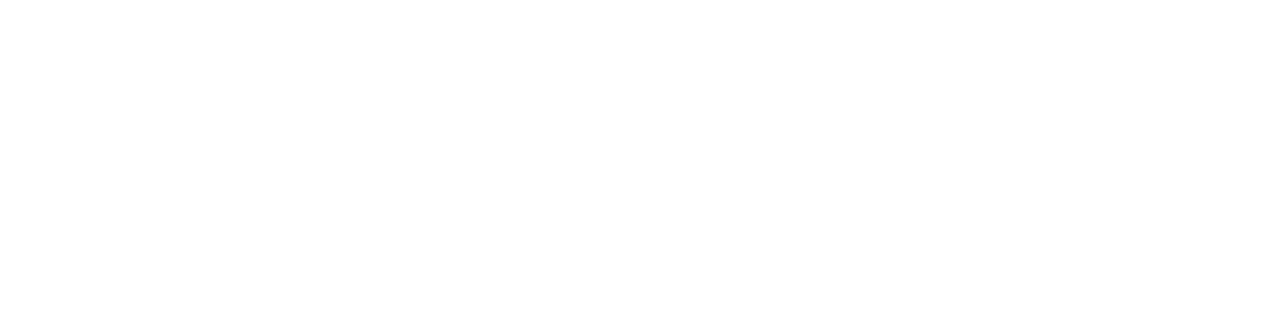
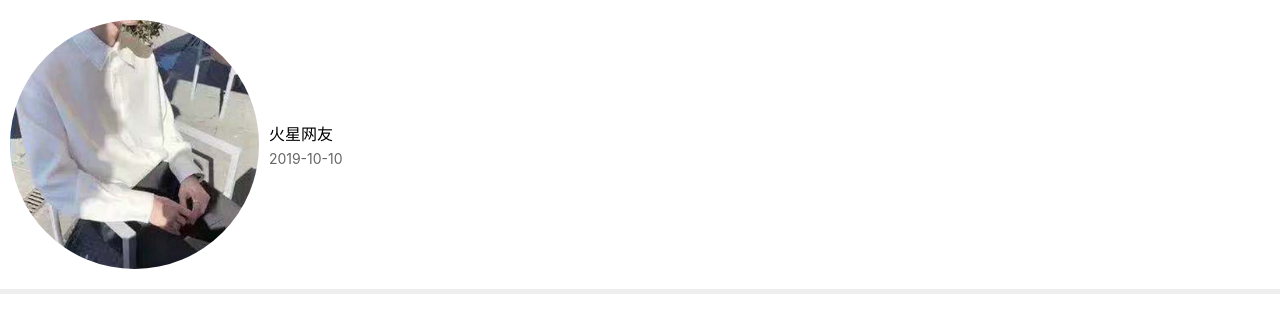
Before and after one commit to zhangweijin123/news, a Vue app: page /#/personal in a window 1280 px wide. Shown: the top 332 px of the page. Built offline with nearby package versions, Linux system fonts and the light colour scheme; a small style sheet from the web is missing.

Commit message:
个人中心头部布局

```diff
--- a/src/main.js
+++ b/src/main.js
@@ -13,6 +13,7 @@ import axios from "axios";
 import App from "@/App";
 import Login from "@/pages/Login";
 import Register from "@/pages/Register";
+import Personal from "@/pages/Personal";
 
 // 在.vue文件中要使用router-link或者router-view.需要注册下插件
 Vue.use(VueRouter);
@@ -26,6 +27,7 @@ axios.defaults.baseURL = "http://localhost:3000";
 const routes = [
     { path: "/login", component: Login},
     { path: "/register", component: Register},
+    { path: "/personal", component: Personal},
 ]
 
 // 路由：3.创建对象
--- a/src/pages/Personal.vue
+++ b/src/pages/Personal.vue
@@ -1,25 +1,50 @@
 <template>
   <div class="personal">
+      <img src="../../static/头像.jpg" alt />
       <div class="personal-center">
-          <img src="" alt="">
-          <div class="personal-info">
-              <span class="iconfont iconxingbienan"></span>
-              {{personal.name}}
-              <div class="time">
-                  2019-10-10
-              </div>
-          </div>
-          <span class="iconfont iconjiantou1"></span>
+        <div class="name">
+          <span class="iconfont iconxingbienan"></span>
+          火星网友
+        </div>
+        <div class="time">2019-10-10</div>
       </div>
+      <span class="iconfont iconjiantou1"></span>
   </div>
 </template>
 
 <script>
-export default {
-
-}
+export default {};
 </script>
 
-<style>
+<style scoped lang="less">
+    .personal{
+        display: flex;
+        padding: 20px 10px;
+        justify-content: space-between;
+        align-items: center;
+        border-bottom: 5px solid #eee;
 
+        img{
+            width: 70 /360 *100vw;
+            height: 70 / 360 *100vw;
+            border-radius: 50%;
+        }
+    }
+
+    .personal-center{
+        flex: 1;
+        padding: 0 10px;
+    }
+
+    .name{
+        span{
+            color: #75b9eb;
+        }
+    }
+
+    .time{
+        color:#666;
+        font-size: 14px;
+        margin-top: 5px;
+    }
 </style>
```
Also changed, not shown: static/头像.jpg (added), static/老吴.png (deleted).
